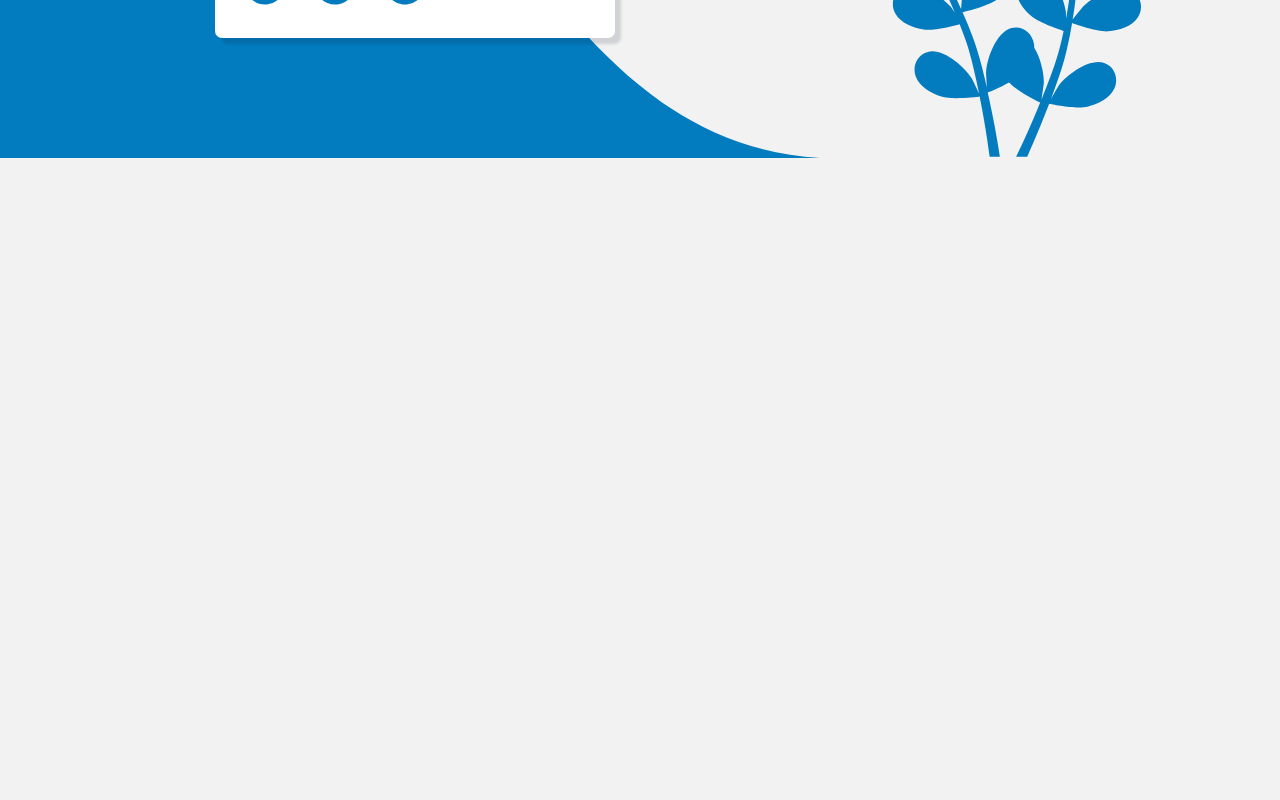
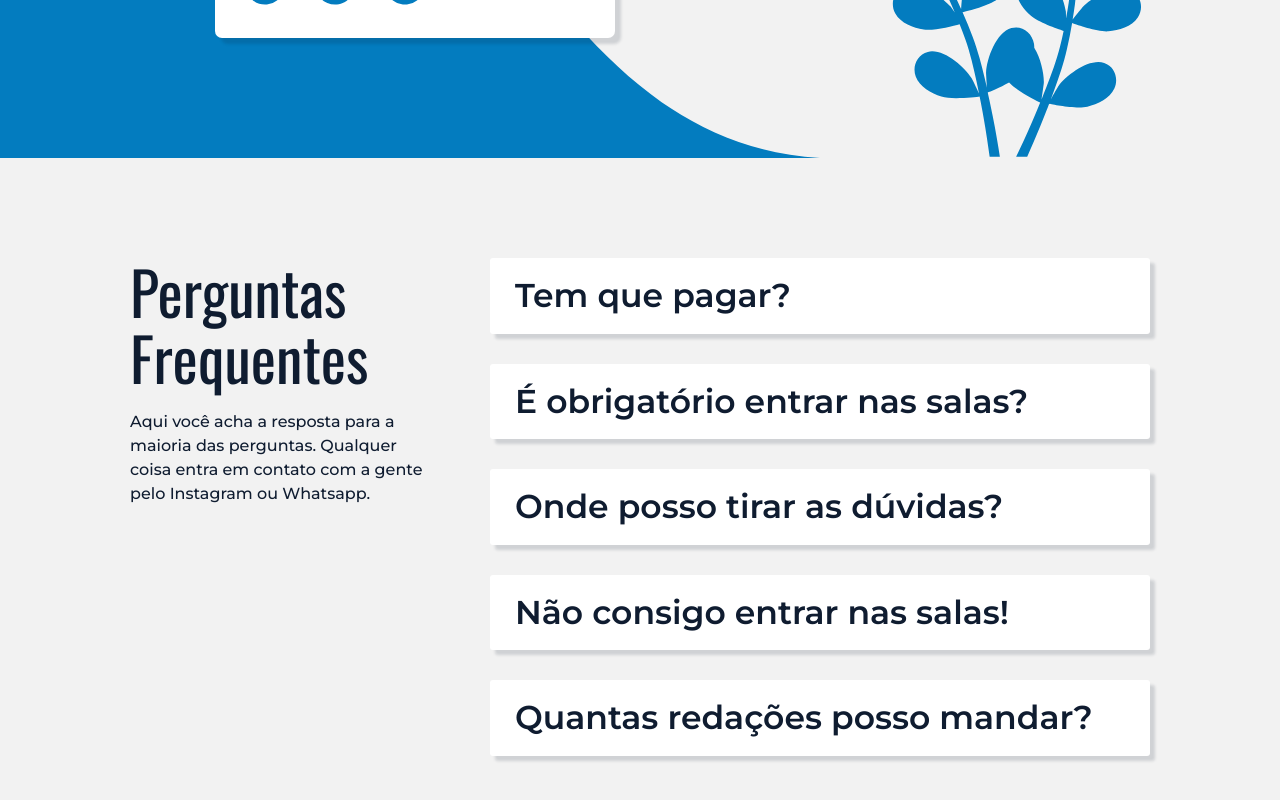
Before and after one commit to TuriAndrade/Matrix-Frontend, a Next.js app: page / in a window 1280 px wide. Shown: the part 7258-8058 px from the top of the page. Before the commit the page ends 7416 px from the top, so only its background shows below. Built offline with nearby package versions, Linux system fonts and the light colour scheme.

Commit message:
home page questions section

```diff
--- /dev/null
+++ b/src/components/question/index.js
@@ -0,0 +1,23 @@
+import React, { useState } from "react";
+import { CSSTransition } from "react-transition-group";
+
+export default function Question({ heading, answer }) {
+  const [answerIn, setAnswerIn] = useState(false);
+
+  return (
+    <div
+      className="question"
+      onClick={() => setAnswerIn((prevstate) => !prevstate)}
+    >
+      <h1 className="question__heading">{heading}</h1>
+      <CSSTransition
+        timeout={{ enter: 800, exit: 500 }}
+        in={answerIn}
+        classNames="question__answer"
+        unmountOnExit
+      >
+        <div className="question__answer">{answer}</div>
+      </CSSTransition>
+    </div>
+  );
+}
--- a/src/pages/index.js
+++ b/src/pages/index.js
@@ -22,6 +22,7 @@ import Instagram from "../svgs/icons/instagram";
 import Whatsapp from "../svgs/icons/whatsapp";
 import Link from "next/link";
 import MemberCard from "../components/memberCard";
+import Question from "../components/question";
 
 export default function Home() {
   return (
@@ -570,6 +571,52 @@ export default function Home() {
           />
         </div>
       </div>
+      <div className="homePage__questions">
+        <div className="homePage__questionsHeading">
+          <h1 className="h1 h1--black">Perguntas Frequentes</h1>
+          <p className="p p--black p--medium">
+            Aqui você acha a resposta para a maioria das perguntas. Qualquer
+            coisa entra em contato com a gente pelo Instagram ou Whatsapp.
+          </p>
+        </div>
+        <div className="homePage__questionsContent">
+          <Question
+            heading="Tem que pagar?"
+            answer="Lorem ipsum dolor sit, amet consectetur adipisicing elit. Quae
+              explicabo ipsum nostrum optio est maiores ullam, sit pariatur
+              consequatur, ducimus excepturi at tenetur aliquid corrupti maxime
+              iusto inventore accusamus autem."
+          />
+          <Question
+            heading="É obrigatório entrar nas salas?"
+            answer="Lorem ipsum dolor sit, amet consectetur adipisicing elit. Quae
+              explicabo ipsum nostrum optio est maiores ullam, sit pariatur
+              consequatur, ducimus excepturi at tenetur aliquid corrupti maxime
+              iusto inventore accusamus autem."
+          />
+          <Question
+            heading="Onde posso tirar as dúvidas?"
+            answer="Lorem ipsum dolor sit, amet consectetur adipisicing elit. Quae
+              explicabo ipsum nostrum optio est maiores ullam, sit pariatur
+              consequatur, ducimus excepturi at tenetur aliquid corrupti maxime
+              iusto inventore accusamus autem."
+          />
+          <Question
+            heading="Não consigo entrar nas salas!"
+            answer="Lorem ipsum dolor sit, amet consectetur adipisicing elit. Quae
+              explicabo ipsum nostrum optio est maiores ullam, sit pariatur
+              consequatur, ducimus excepturi at tenetur aliquid corrupti maxime
+              iusto inventore accusamus autem."
+          />
+          <Question
+            heading="Quantas redações posso mandar?"
+            answer="Lorem ipsum dolor sit, amet consectetur adipisicing elit. Quae
+              explicabo ipsum nostrum optio est maiores ullam, sit pariatur
+              consequatur, ducimus excepturi at tenetur aliquid corrupti maxime
+              iusto inventore accusamus autem."
+          />
+        </div>
+      </div>
     </div>
   );
 }
--- /dev/null
+++ b/src/styles/components/_question.scss
@@ -0,0 +1,73 @@
+.question {
+  background-color: $colorWhite;
+  box-shadow: 0.5rem 0.5rem 3px rgba($colorBlack, 0.15);
+  border-radius: 3px;
+  padding: 1.3rem 2.5rem;
+  display: flex;
+  flex-direction: column;
+  transition: all 0.2s;
+  cursor: pointer;
+
+  @include notTouchDevice() {
+    &:hover {
+      box-shadow: 0.4rem 0.4rem 3px rgba($colorBlack, 0.15);
+      transform: translateY(0.5rem);
+    }
+  }
+
+  &__heading {
+    font-size: 3.3rem;
+    font-weight: 600;
+    color: $colorBlack;
+  }
+
+  &__answer {
+    position: relative;
+    overflow: hidden;
+    font-size: $defaultFontSize;
+    font-weight: 500;
+    color: $colorBlack;
+    display: flex;
+    flex-direction: column;
+    height: 100%;
+
+    /*
+      It's impossible to transition height from 0 to 100% or auto, so I set height to 100% and
+      set the transition to max-height, from 0 to a value greater than the auto height.
+    */
+
+    &::before {
+      content: "";
+      position: relative;
+      height: 1rem;
+      width: 100%;
+    }
+
+    &-enter {
+      opacity: 0;
+      visibility: hidden;
+      max-height: 0;
+    }
+
+    &-enter-active {
+      opacity: 1;
+      visibility: visible;
+      max-height: 100rem;
+      transition: max-height 0.8s, opacity 0.4s 0.2s, visibility 0.4s 0.2s;
+    }
+
+    &-enter-done,
+    &-exit {
+      opacity: 1;
+      visibility: visible;
+      max-height: 100rem;
+    }
+
+    &-exit-active {
+      opacity: 0;
+      visibility: hidden;
+      max-height: 0;
+      transition: max-height 0.5s, opacity 0.5s, visibility 0.5s;
+    }
+  }
+}
--- a/src/styles/main.scss
+++ b/src/styles/main.scss
@@ -11,6 +11,7 @@
 @import "./components/btn";
 @import "./components/dropdown";
 @import "./components/memberCard";
+@import "./components/question";
 @import "./components/resource";
 @import "./components/story";
 
--- a/src/styles/pages/_home.scss
+++ b/src/styles/pages/_home.scss
@@ -549,4 +549,52 @@
     width: 100%;
     min-width: 50rem;
   }
+
+  &__questions {
+    position: relative;
+    grid-column: c-content-start / c-content-end;
+    padding: 10rem 6rem;
+    display: grid;
+    grid-template-columns: min-content 1fr;
+    grid-template-rows: 1fr;
+    gap: 6rem;
+
+    @include respond(tabPort) {
+      grid-template-columns: 1fr;
+      grid-template-rows: repeat(2, min-content);
+      gap: 10rem;
+    }
+
+    @include respond(phone) {
+      padding: 8rem 3rem;
+      gap: 8rem;
+    }
+
+    @include respond(smallPhone) {
+      padding: 6rem 3rem;
+      gap: 6rem;
+    }
+  }
+
+  &__questionsHeading {
+    display: flex;
+    flex-direction: column;
+    width: 30rem;
+    max-width: 100%;
+    gap: 2rem;
+
+    @include respond(tabPort) {
+      width: 60rem;
+    }
+
+    @include respond(phone) {
+      width: 40rem;
+    }
+  }
+
+  &__questionsContent {
+    display: flex;
+    flex-direction: column;
+    gap: 3rem;
+  }
 }
```
